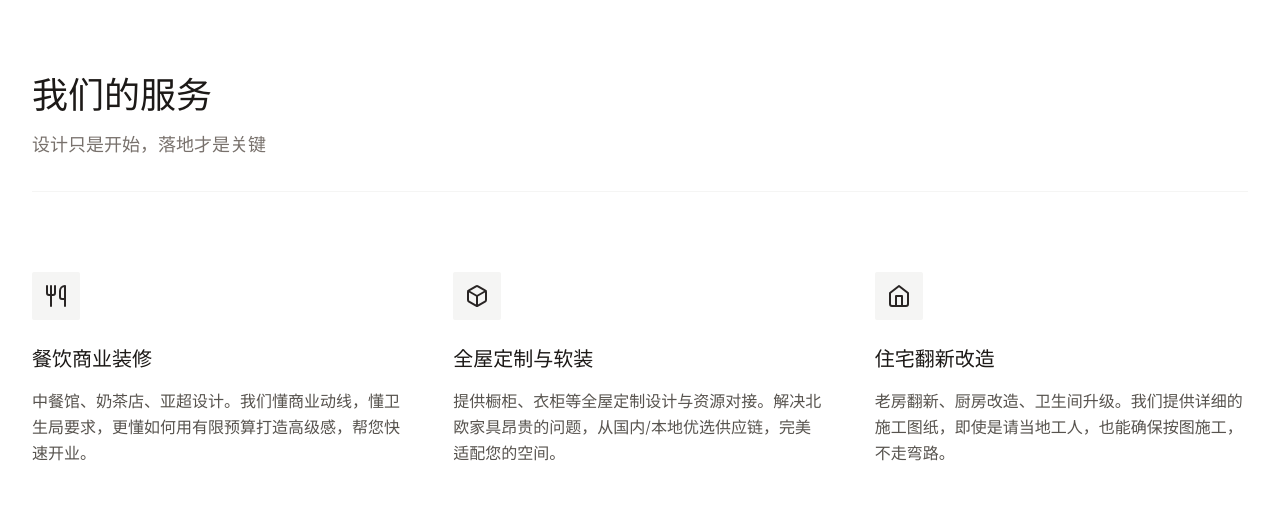
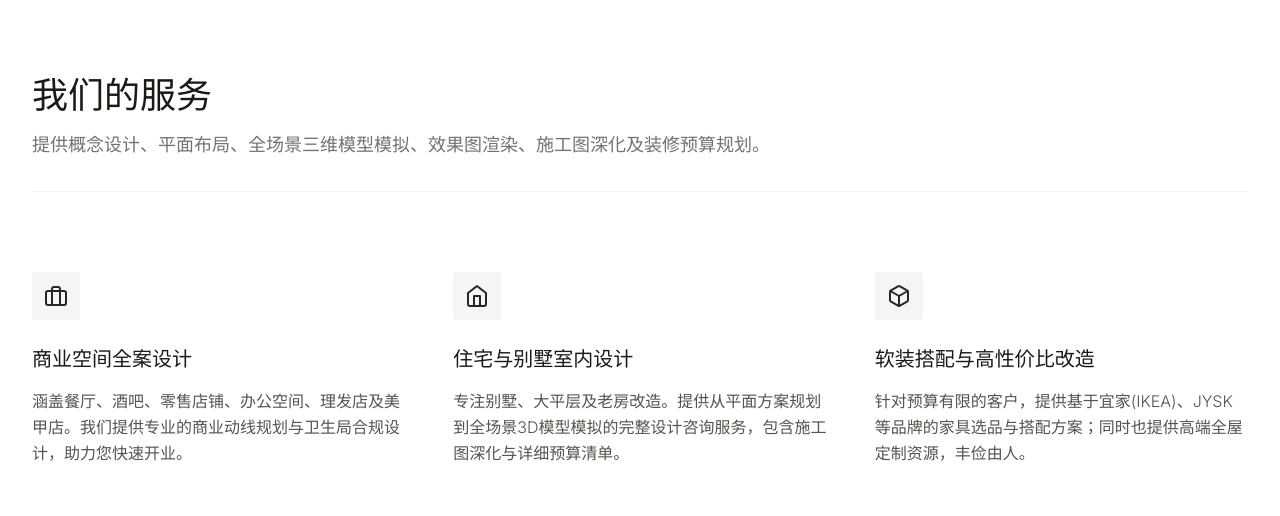
Before and after one commit to shenchen1989/chengjia-website, a React (Vite) app: page / in a window 1280 px wide. Shown: the part 780-1296 px from the top of the page. Built offline with nearby package versions, Linux system fonts and the light colour scheme; a web font is replaced by a local one.

Commit message:
Add files via upload

```diff
--- a/constants.ts
+++ b/constants.ts
@@ -35,22 +35,22 @@ export const CONTENT: Record<string, Content> = {
     },
     services: {
       title: "我们的服务",
-      subtitle: "设计只是开始，落地才是关键",
+      subtitle: "提供概念设计、平面布局、全场景三维模型模拟、效果图渲染、施工图深化及装修预算规划。",
       items: [
         {
-          title: "餐饮商业装修",
-          description: "中餐馆、奶茶店、亚超设计。我们懂商业动线，懂卫生局要求，更懂如何用有限预算打造高级感，帮您快速开业。",
-          icon: "Restaurant",
+          title: "商业空间全案设计",
+          description: "涵盖餐厅、酒吧、零售店铺、办公空间、理发店及美甲店。我们提供专业的商业动线规划与卫生局合规设计，助力您快速开业。",
+          icon: "Commercial",
         },
         {
-          title: "全屋定制与软装",
-          description: "提供橱柜、衣柜等全屋定制设计与资源对接。解决北欧家具昂贵的问题，从国内/本地优选供应链，完美适配您的空间。",
-          icon: "Cabinet",
+          title: "住宅与别墅室内设计",
+          description: "专注别墅、大平层及老房改造。提供从平面方案规划到全场景3D模型模拟的完整设计咨询服务，包含施工图深化与详细预算清单。",
+          icon: "Home",
         },
         {
-          title: "住宅翻新改造",
-          description: "老房翻新、厨房改造、卫生间升级。我们提供详细的施工图纸，即使是请当地工人，也能确保按图施工，不走弯路。",
-          icon: "Home",
+          title: "软装搭配与高性价比改造",
+          description: "针对预算有限的客户，提供基于宜家(IKEA)、JYSK等品牌的家具选品与搭配方案；同时也提供高端全屋定制资源，丰俭由人。",
+          icon: "Cabinet",
         },
       ],
     },
@@ -101,22 +101,22 @@ export const CONTENT: Record<string, Content> = {
     },
     services: {
       title: "Services",
-      subtitle: "Practical solutions from concept to completion",
+      subtitle: "Concept Design, Layout Planning, 3D Modeling, Rendering, Construction Drawings & Budgeting.",
       items: [
         {
-          title: "Restaurant & Retail",
-          description: "Design for Asian restaurants and bubble tea shops. We optimize workflows, ensure hygiene compliance, and control budgets to help you open faster.",
-          icon: "Restaurant",
+          title: "Commercial Space Design",
+          description: "Restaurants, bars, retail shops, offices, hair & nail salons. We optimize workflows and hygiene compliance to help you open your business faster.",
+          icon: "Commercial",
         },
         {
-          title: "Custom Cabinetry",
-          description: "Full-house customization (Kitchens, Wardrobes). We design and source high-quality joinery to fit your space perfectly, offering a better value than standard local options.",
-          icon: "Cabinet",
+          title: "Residential & Villa Design",
+          description: "Specialized in villas and apartments. We provide full design consulting: layout planning, 3D spatial simulation, construction drawings, and detailed budgeting.",
+          icon: "Home",
         },
         {
-          title: "Residential Renovation",
-          description: "Old apartment refurbishment, kitchen & bath remodeling. We provide precise construction drawings to ensure local contractors build exactly what you want.",
-          icon: "Home",
+          title: "Styling & Budget Solutions",
+          description: "From budget-friendly makeovers using IKEA/JYSK curation to high-end custom joinery. We provide soft furnishing advice to fit your specific budget.",
+          icon: "Cabinet",
         },
       ],
     },
```
